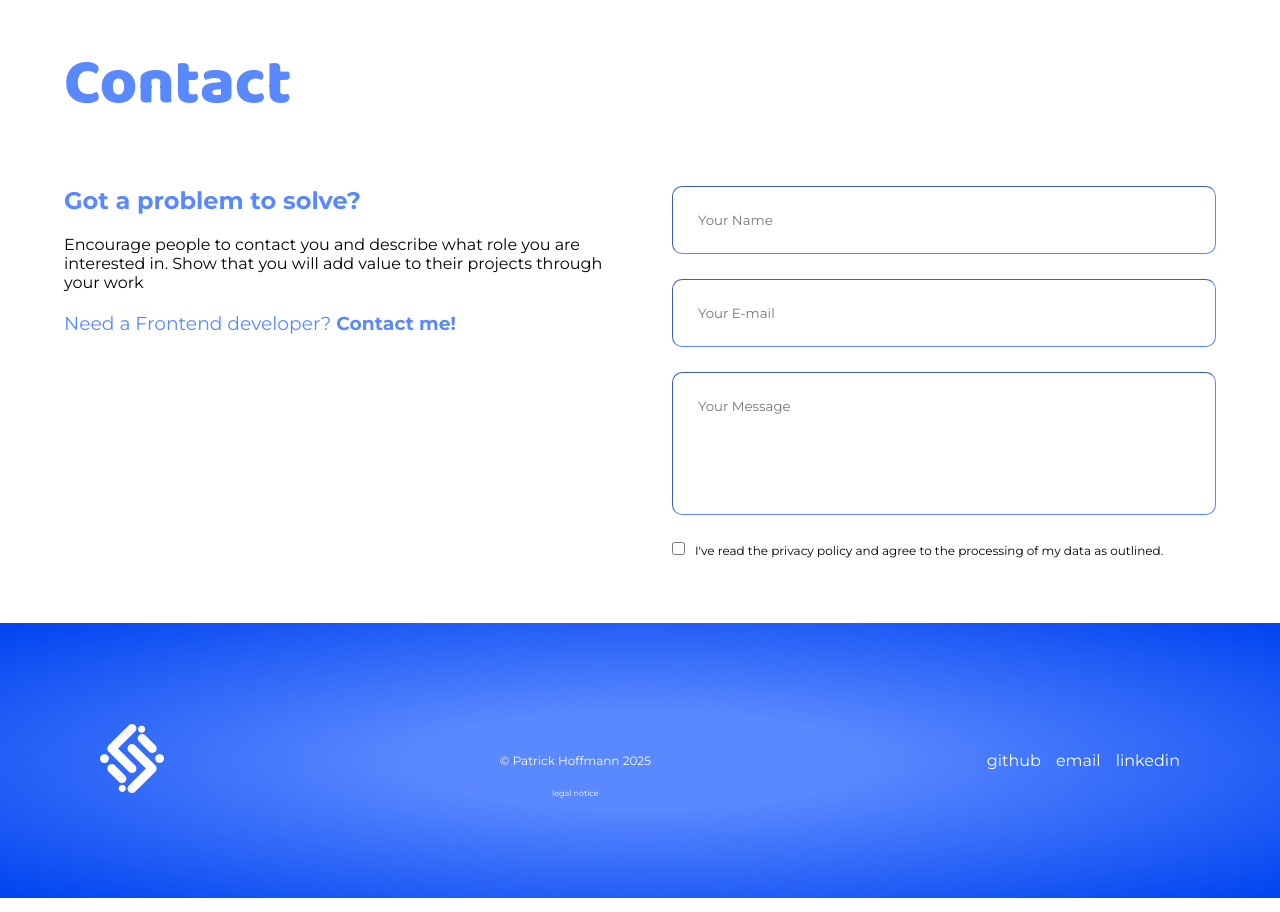
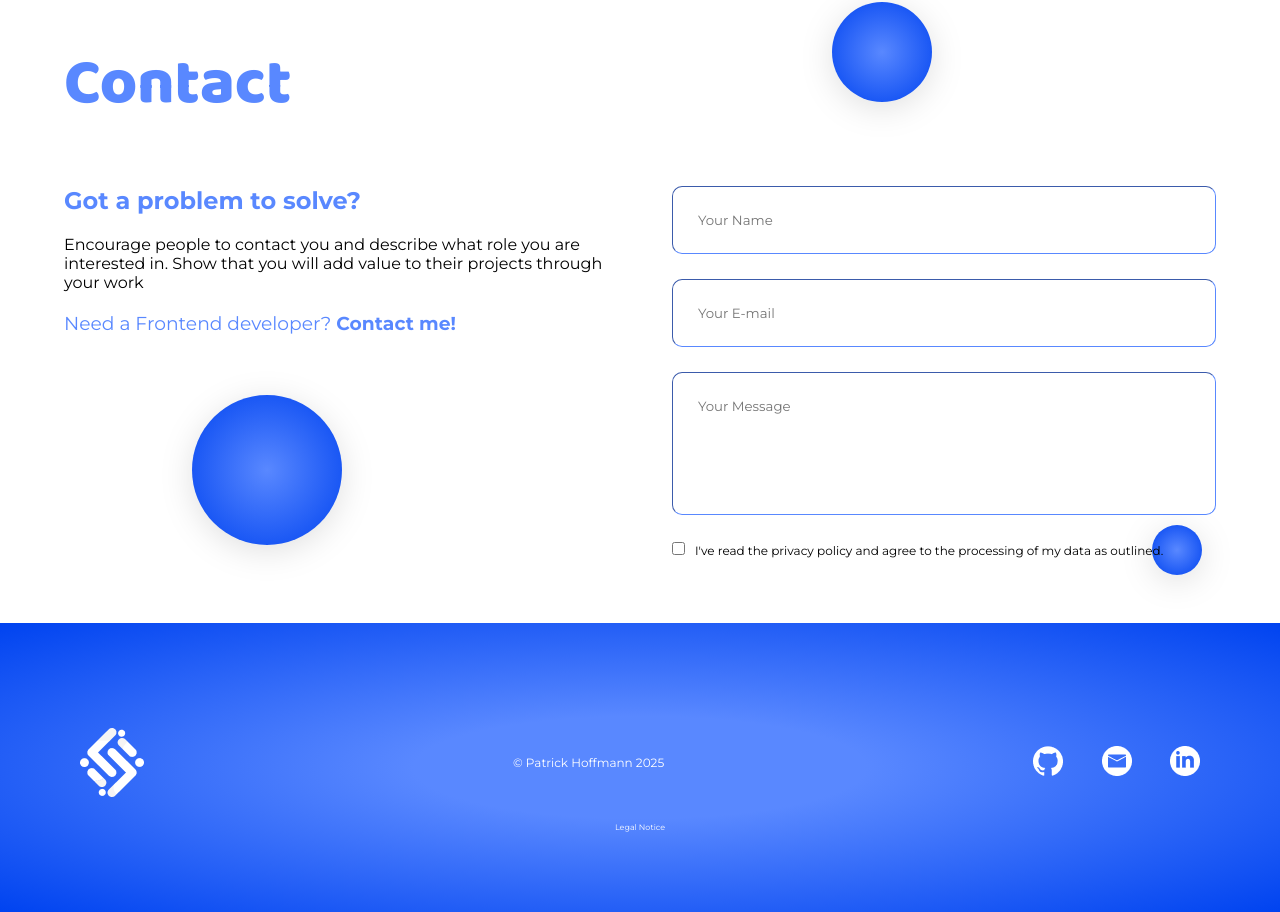
Before and after one commit to P-Hoffmann98/Portfolio, an Angular app: page / in a window 1280 px wide. Shown: the part 3909-4821 px from the top of the page. Built offline with nearby package versions, Linux system fonts and the light colour scheme.

Commit message:
fixed layering of contact section

```diff
--- a/src/app/contact/contact.component.html
+++ b/src/app/contact/contact.component.html
@@ -1,4 +1,4 @@
-<div class="contact">
+<div class="contact-body">
   <div class="circle1"></div>
   <div class="circle2"></div>
   <div class="circle3"></div>
--- a/src/app/contact/contact.component.scss
+++ b/src/app/contact/contact.component.scss
@@ -1,6 +1,23 @@
 $blue-1: #5988ff;
 $blue-2: #0043f0;
 
+.contact-body {
+  position: relative;
+  isolation: isolate; /* make a local stacking context (predictable z-index) */
+  padding: 5vw;
+  display: flex;
+  flex-direction: column;
+
+  > h1,
+  > h2,
+  > h3,
+  > .contact-container {
+    position: relative;
+    z-index: 2;
+  }
+}
+
+/* Typography */
 h1 {
   font-size: 64px;
   margin-bottom: 50px;
@@ -16,12 +33,6 @@ h3 {
   color: #5988ff;
   font-weight: 400;
   margin-top: 20px;
-}
-
-.contact {
-  padding: 5vw;
-  display: flex;
-  flex-direction: column;
 }
 
 .contact-container {
@@ -62,7 +73,7 @@ h3 {
   font-size: 12px;
 }
 
-.contact {
+.contact-body {
   .circle1,
   .circle2,
   .circle3 {
@@ -76,17 +87,17 @@ h3 {
   }
 
   .circle1 {
-    top: 350%;
+    top: 5%;
     left: 65%;
     width: 100px;
   }
   .circle2 {
-    top: 385%;
+    top: 65%;
     left: 15%;
     width: 150px;
   }
   .circle3 {
-    top: 400%;
+    top: 85%;
     left: 90%;
     width: 50px;
   }
--- a/src/app/footer/footer.component.html
+++ b/src/app/footer/footer.component.html
@@ -1,12 +1,14 @@
 <div class="footer">
-  <div><img src="assets/img/logo.png" alt="Logo" class="footer-logo" /></div>
-  <div class="footer-nameandlegal">
-    <div class="footer-name">© Patrick Hoffmann 2025</div>
-    <div class="footer-legal">legal notice</div>
+  <div class="footer-container">
+    <img src="assets/img/logo.png" alt="Logo" class="footer-logo" />
+    <div class="footer-nameandlegal">
+      <div class="footer-name">© Patrick Hoffmann 2025</div>
+    </div>
+    <div class="footer-socials">
+      <div><img src="assets/img/githupwhite.png" alt="" /></div>
+      <div><img src="assets/img/emailwhite.png" alt="" /></div>
+      <div><img src="assets/img/linkedinwhite.png" alt="" /></div>
+    </div>
   </div>
-  <div class="footer-socials">
-    <div>github</div>
-    <div>email</div>
-    <div>linkedin</div>
-  </div>
+  <div class="footer-legal">Legal Notice</div>
 </div>
--- a/src/app/footer/footer.component.scss
+++ b/src/app/footer/footer.component.scss
@@ -1,29 +1,35 @@
 .footer {
-  display: flex;
-  justify-content: space-between;
-  align-items: center;
-  padding: 100px;
+  padding: 80px;
   background: radial-gradient(#5988ff 0%, #5988ff 25%, #0043f0 100%);
   color: white;
 }
 
+.footer-container {
+  display: flex;
+  justify-content: space-between;
+  align-items: center;
+  margin-top: 25px;
+}
+
 .footer-nameandlegal {
-  margin-top: 30px;
   display: flex;
   flex-direction: column;
   align-items: center;
-  gap: 20px;
 }
+
 .footer-name {
   font-size: 1.5vh;
 }
 .footer-legal {
+  display: flex;
+  justify-content: center;
+  margin-top: 25px;
   font-size: 1vh;
 }
 
 .footer-socials {
   display: flex;
-  gap: 15px;
+  gap: 3vw;
 }
 
 @media (max-width: 900px) {
```
